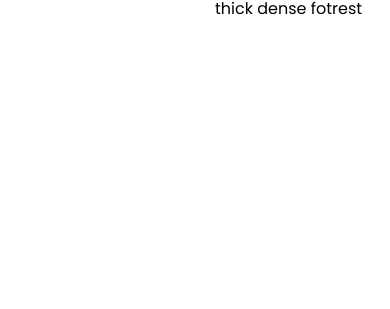
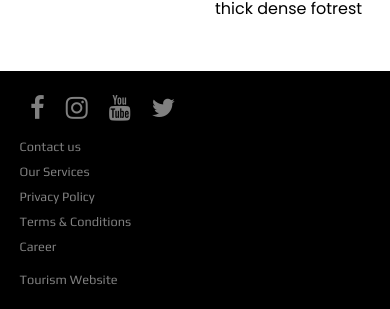
Before and after one commit to AlgorithmChopda/WAD-Project, an Angular app in the folder client/: page /home in a window 390 px wide. Shown: the part 1356-1665 px from the top of the page. Before the commit the page ends 1427 px from the top, so only its background shows below. Built offline with nearby package versions, Linux system fonts and the light colour scheme.

Commit message:
feat: added footer

```diff
--- a/client/src/app/MyComponent/home/home.component.css
+++ b/client/src/app/MyComponent/home/home.component.css
@@ -47,6 +47,9 @@
   font-size: 15px;
   border-radius: 3px;
   cursor: pointer;
+  background-color: #5cb85c;
+  border-color: #4cae4c;
+  color: white;
 }
 .container {
   margin: 30px;
@@ -112,3 +115,57 @@ p {
   height: 200px;
   border-radius: 40%;
 }
+
+.footer {
+  background: #000;
+  padding: 30px 0px;
+  font-family: 'Play', sans-serif;
+  text-align: center;
+}
+
+.footer .row {
+  width: 100%;
+  margin: 1% 0%;
+  padding: 0.6% 0%;
+  color: gray;
+  font-size: 0.8em;
+}
+
+.footer .row a {
+  text-decoration: none;
+  color: gray;
+  transition: 0.5s;
+}
+
+.footer .row a:hover {
+  color: #fff;
+}
+
+.footer .row ul {
+  width: 100%;
+}
+
+.footer .row ul li {
+  display: inline-block;
+  margin: 0px 30px;
+}
+
+.footer .row a i {
+  font-size: 2em;
+  margin: 0% 1%;
+}
+
+@media (max-width: 720px) {
+  .footer {
+    text-align: left;
+    padding: 5%;
+  }
+  .footer .row ul li {
+    display: block;
+    margin: 10px 0px;
+    text-align: left;
+  }
+  .footer .row a i {
+    margin: 0% 3%;
+  }
+}
--- a/client/src/app/MyComponent/home/home.component.html
+++ b/client/src/app/MyComponent/home/home.component.html
@@ -1,3 +1,17 @@
+<head>
+  <link
+    rel="stylesheet"
+    href="https://cdnjs.cloudflare.com/ajax/libs/font-awesome/4.7.0/css/font-awesome.min.css"
+  />
+
+  <!--GOOGLE FONTS-->
+  <link rel="preconnect" href="https://fonts.gstatic.com" />
+  <link
+    href="https://fonts.googleapis.com/css2?family=Fredoka+One&family=Play&display=swap"
+    rel="stylesheet"
+  />
+</head>
+
 <body>
   <div class="major">
     <div class="backdrop"></div>
@@ -101,10 +115,26 @@
     </div>
   </div>
 
-  <script>
-    function searchFunction() {
-      alert('called');
-      // windows.location.href = 'http://localhost:4200/search';
-    }
-  </script>
+  <footer>
+    <div class="footer">
+      <div class="row">
+        <a href="#"><i class="fa fa-facebook"></i></a>
+        <a href="#"><i class="fa fa-instagram"></i></a>
+        <a href="#"><i class="fa fa-youtube"></i></a>
+        <a href="#"><i class="fa fa-twitter"></i></a>
+      </div>
+
+      <div class="row">
+        <ul>
+          <li><a href="#">Contact us</a></li>
+          <li><a href="#">Our Services</a></li>
+          <li><a href="#">Privacy Policy</a></li>
+          <li><a href="#">Terms & Conditions</a></li>
+          <li><a href="#">Career</a></li>
+        </ul>
+      </div>
+
+      <div class="row">Tourism Website</div>
+    </div>
+  </footer>
 </body>
```
